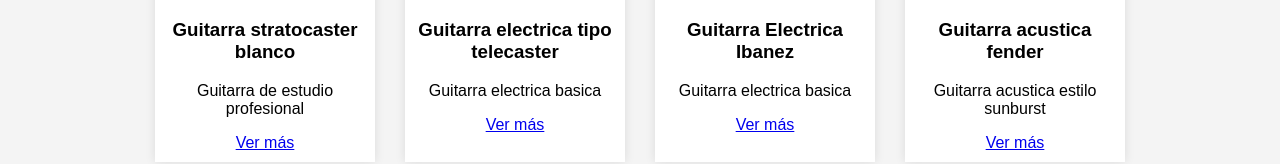
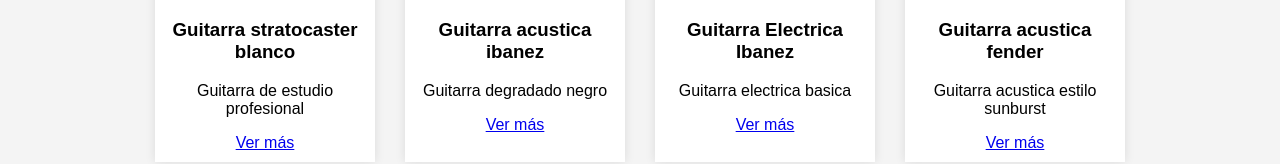
Before and after one commit to Jose-arl03/web, a plain HTML site: page detallesproductos/producto3.html in a window 1280 px wide. Shown: the part 936-1100 px from the top of the page. Drawn offline with Linux system fonts and the light colour scheme.

Commit message:
Update producto3.html

```diff
--- a/detallesproductos/producto3.html
+++ b/detallesproductos/producto3.html
@@ -57,8 +57,8 @@
 
         <div class="producto">
             <img src="../imagenes/g7.jpg" alt="producto 7">
-            <h3>Guitarra electrica tipo telecaster</h3>
-            <p>Guitarra electrica basica</p>
+            <h3>Guitarra acustica ibanez</h3>
+            <p>Guitarra degradado negro</p>
             <a href="../detallesproductos/producto7.html">Ver más</a>
         </div>
 
```
